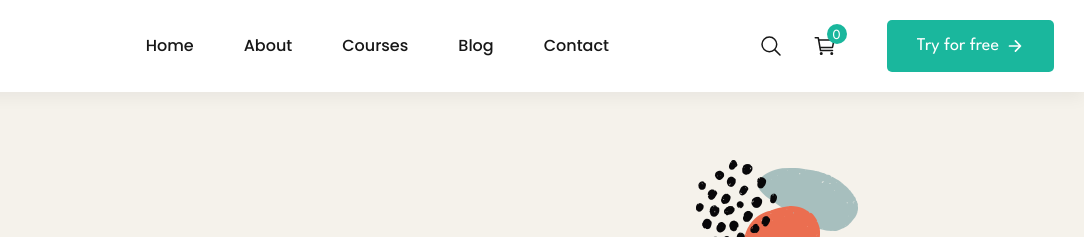
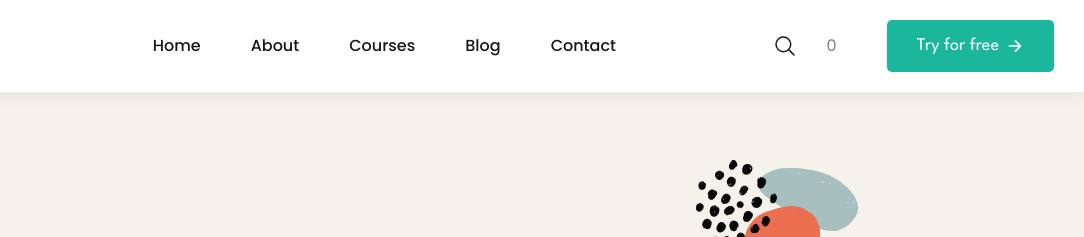
Before and after one commit to Icontee/edu-web, a plain HTML site: page index.html in a window 1280 px wide. Shown: the top 237 px of the page, 196-1280 px from the left. Drawn offline with nearby package versions, Linux system fonts and the light colour scheme.

Commit message:
Update index.html

```diff
--- a/index.html
+++ b/index.html
@@ -99,9 +99,6 @@
         <button class="header-action-btn" aria-label="toggle search" title="Search">
           <ion-icon name="search-outline" aria-hidden="true"></ion-icon>
         </button>
-
-        <button class="header-action-btn" aria-label="cart" title="Cart">
-          <ion-icon name="cart-outline" aria-hidden="true"></ion-icon>
 
           <span class="btn-badge">0</span>
         </button>
```
